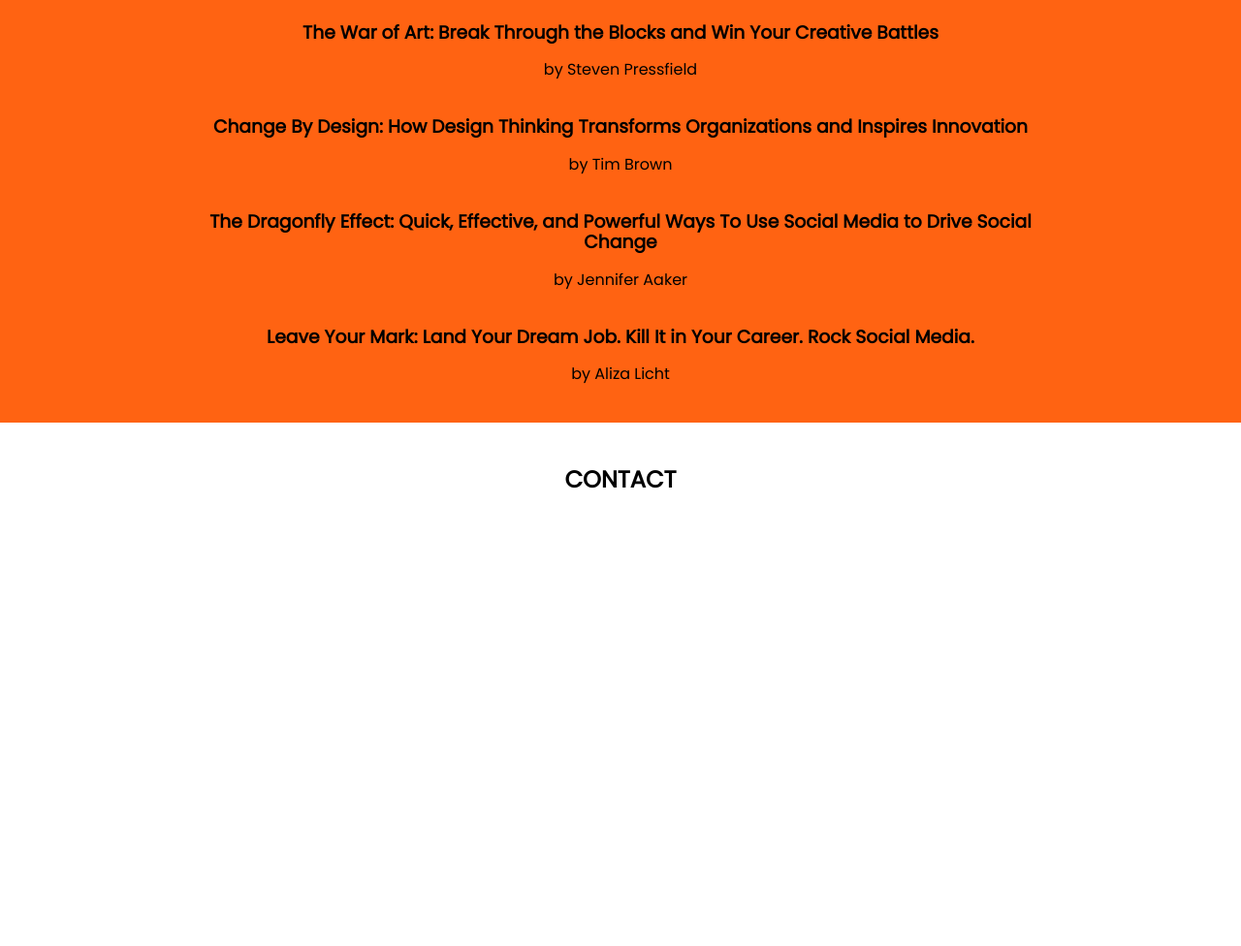
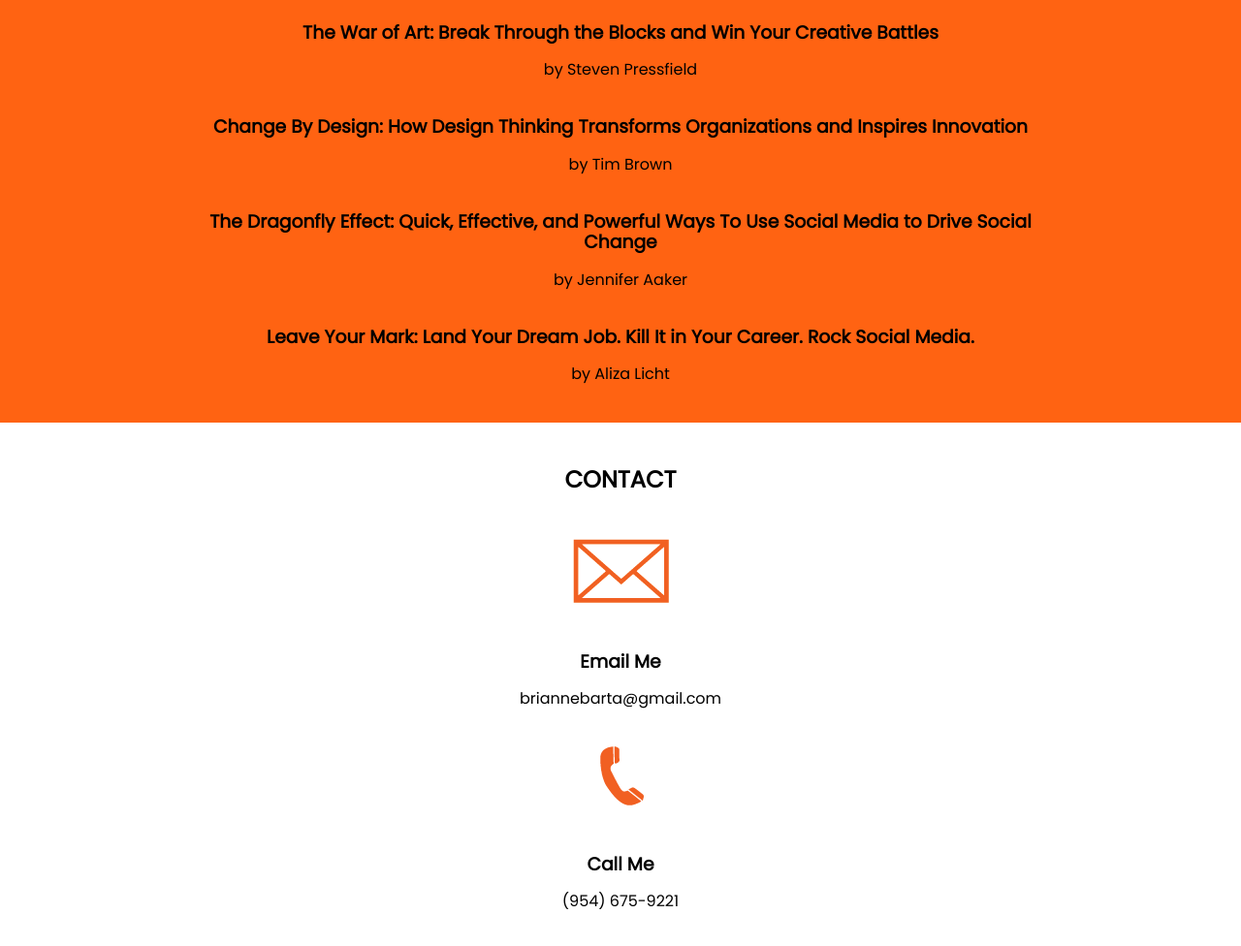
Before and after one commit to bbarta/project_resume_barta_brianne, a plain HTML site: page index.html in a window 1280 px wide. Shown: the part 2293-3269 px from the top of the page at 97% size. Before the commit the page ends 2847 px from the top, so only its background shows below. Drawn offline with Linux system fonts and the light colour scheme.

Commit message:
update contact section with details

```diff
--- a/index.html
+++ b/index.html
@@ -78,6 +78,13 @@
 
     <section id="contact">
       <h2>CONTACT</h2>
+      <img class="p20" src="img/contact-01.png"/>
+      <h3 class="p20">Email Me</h3>
+        <p>briannebarta@gmail.com</p>
+
+        <img class="p20" src="img/contact-02.png"/>
+        <h3 class="p20">Call Me</h3>
+          <p>(954) 675-9221</p>
     </section>
   </div>
 
```
Also changed, not shown: img/contact-01.png (added), img/contact-02.png (added).
